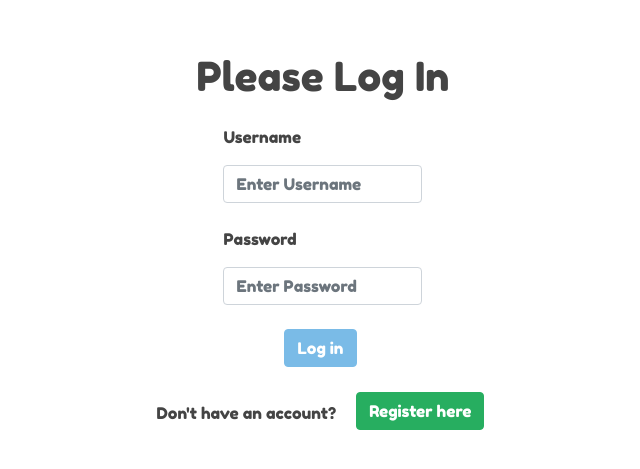
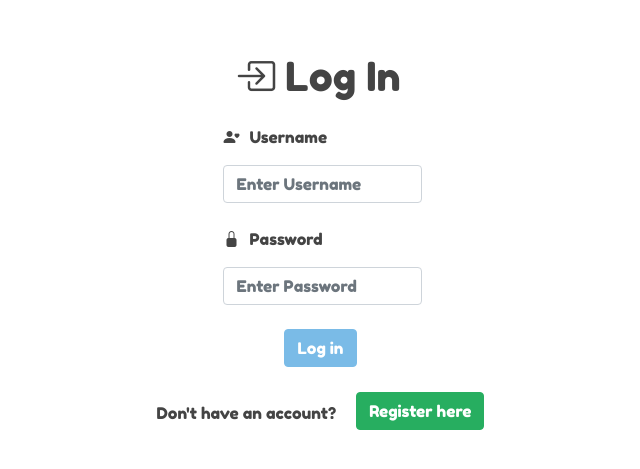
Before and after one commit to tanyapha/hw03, a React (Create React App) app in the folder frontend/: page / in a window 1280 px wide. Shown: the part 157-626 px from the top of the page, without its empty margins (317-957 px from the left). Built offline with nearby package versions, Linux system fonts and the light colour scheme.

Commit message:
login ui

```diff
--- a/frontend/src/components/Login/Login.css
+++ b/frontend/src/components/Login/Login.css
@@ -21,6 +21,15 @@
   justify-content: right;
 }
 
+.div-left-align {
+  display: flex;
+  justify-content: left;
+}
+
+.div-left-align > i {
+  margin-right: 10px;
+}
+
 .message {
   display: flex;
   justify-content: center;
@@ -37,6 +46,7 @@
 
 #login-title {
   margin-bottom: 25px;
+  margin-right: 10px;
 }
 
 .second-button {
@@ -49,3 +59,7 @@
   background-color: #3498db !important;
   border-color: #3498db !important;
 }
+
+.icon-margin {
+  margin-right: 10px;
+}
--- a/frontend/src/components/Login/Login.js
+++ b/frontend/src/components/Login/Login.js
@@ -49,11 +49,18 @@ export default function Login() {
   return (
     <div className="login-wrapper">
       <body className="login-content">
-        <h1 id="login-title"> Please Log In </h1>
+        <h1 id="login-title">
+          {" "}
+          <i class="bi bi-box-arrow-in-right icon-margin"></i>Log In{" "}
+        </h1>
         <Form onSubmit={handleSubmit}>
           <FormGroup>
             <Label>
-              <p>Username</p>
+              <span className="div-left-align">
+                {" "}
+                <i class="bi bi-person-heart"></i>
+                <p>Username</p>
+              </span>
               <Input
                 type="text"
                 id="username"
@@ -65,7 +72,10 @@ export default function Login() {
           </FormGroup>
           <FormGroup>
             <Label>
-              <p>Password</p>
+              <p>
+                {" "}
+                <i class="bi bi-lock-fill icon-margin"></i>Password
+              </p>
               <Input
                 type="password"
                 id="password"
--- a/frontend/src/components/Register/Register.css
+++ b/frontend/src/components/Register/Register.css
@@ -49,3 +49,7 @@
   background-color: #27ae60;
   border-color: #27ae60;
 }
+
+.icon-margin {
+  margin-right: 10px;
+}
--- a/frontend/src/components/Register/Register.js
+++ b/frontend/src/components/Register/Register.js
@@ -50,11 +50,16 @@ export default function Register() {
   return (
     <div className="register-wrapper">
       <div className="register-content">
-        <h1 id="login-title"> Please register </h1>
+        <h1 id="login-title">
+          {" "}
+          <i class="bi bi-plus-lg icon-margin"></i>Register{" "}
+        </h1>
         <Form onSubmit={handleSubmit}>
           <FormGroup>
             <Label>
-              <p>Username</p>
+              <p>
+                <i class="bi bi-person-heart icon-margin"></i>Username
+              </p>
               <Input
                 type="text"
                 id="username"
@@ -66,7 +71,9 @@ export default function Register() {
           </FormGroup>
           <FormGroup>
             <Label>
-              <p>Password</p>
+              <p>
+                <i class="bi bi-lock-fill icon-margin"></i>Password
+              </p>
               <Input
                 type="password"
                 id="password"
```
Also changed, not shown: 1 other file (tests, documents, lock files or other folders).
